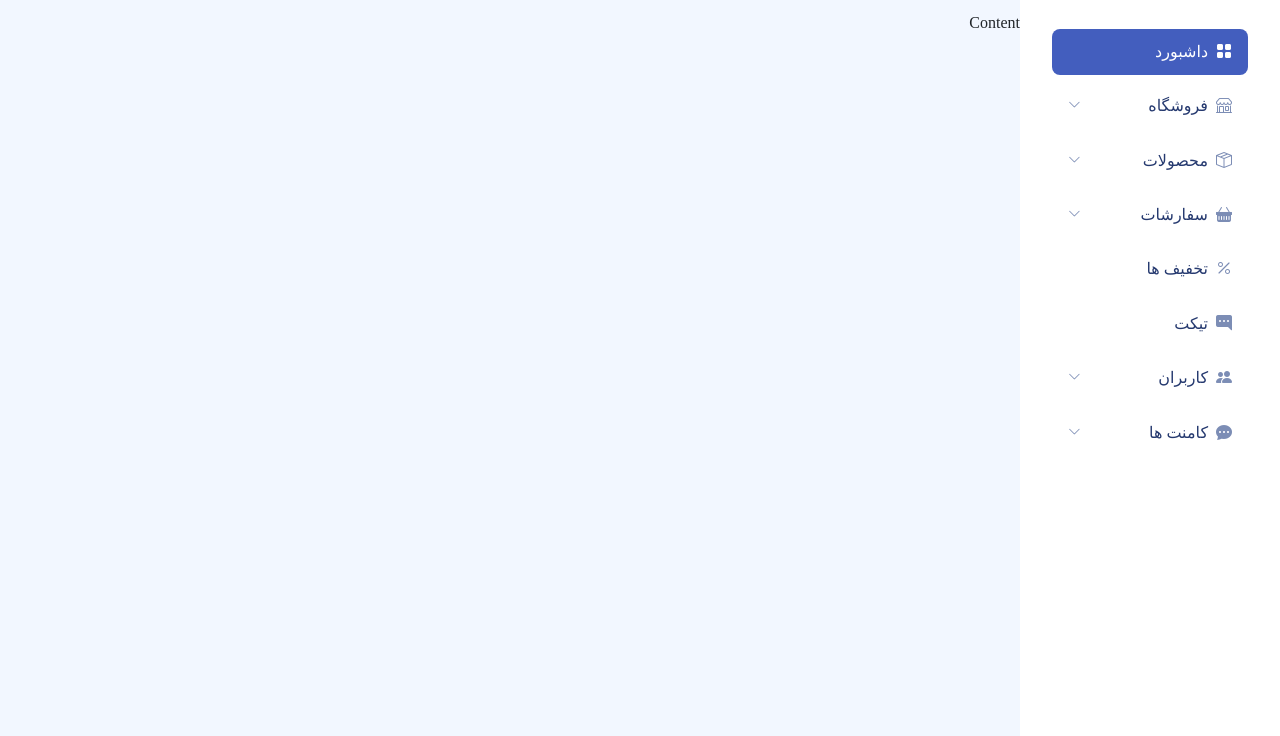
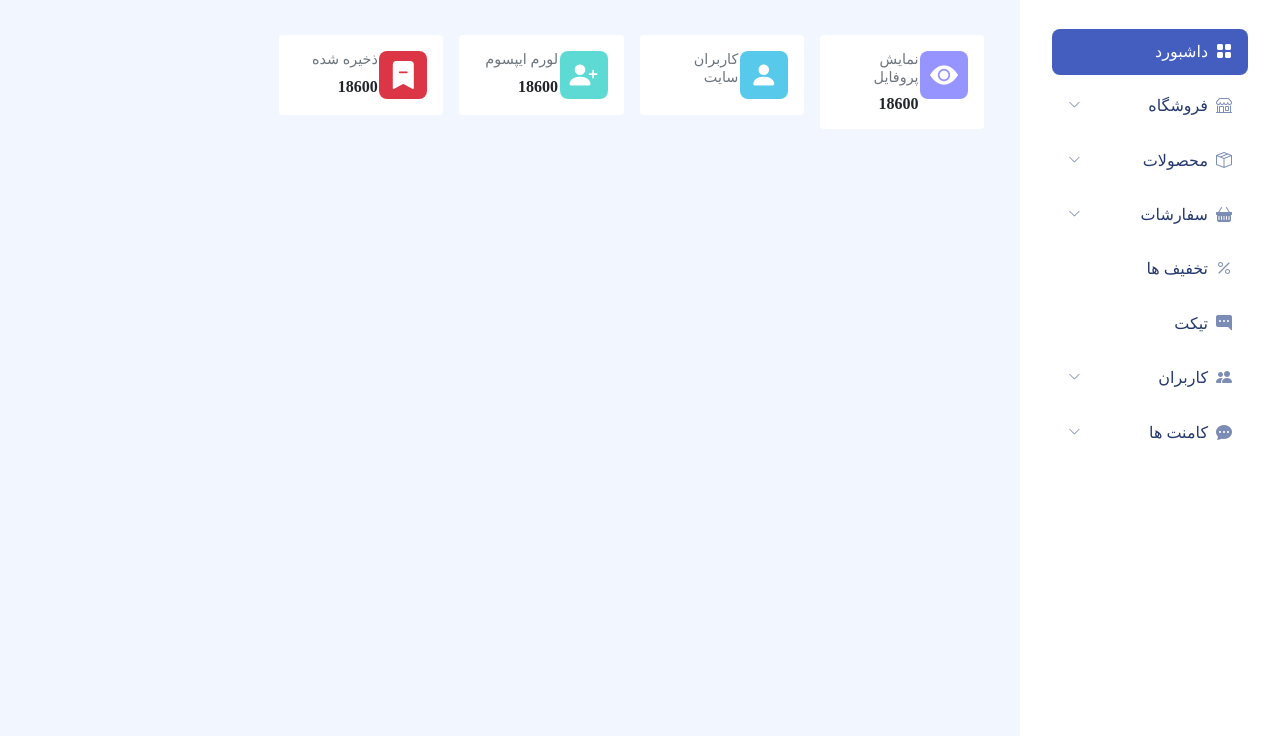
Before and after one commit to AliMoradpour/AdminPanel, a plain HTML site: page index.html in a window 1280 px wide. Shown: the part 64-800 px from the top of the page. Drawn offline with nearby package versions, Linux system fonts and the light colour scheme; a script that the page names is missing.

Commit message:
state part

```diff
--- a/assets/css/main.css
+++ b/assets/css/main.css
@@ -11,7 +11,22 @@ body {
 .fs-7 {
   font-size: 0.9rem;
 }
-
+.bg-purple {
+  background-color: #9694ff;
+}
+.bg-blue {
+  background-color: #57caeb;
+}
+.bg-green {
+  background-color: #5ddad4;
+}
+.bg-red {
+  background-color: #5ddad4;
+}
+.lh-0{
+  line-height: 0;
+}
+/* ===== Scroll Bar ===== */
 /* width  */
 ::-webkit-scrollbar {
   width: 6px;
@@ -109,6 +124,14 @@ body {
 .main .toggle-sidebar-icon {
   color: #364b98;
 }
+.main .content .stats-icon{
+  width: 3rem;
+  height: 3rem;
+  border-radius: .5rem;
+  display: flex;
+  align-items: center;
+  justify-content: center;
+}
 @media (min-width: 992px) {
   .main {
     margin-right: 260px;
--- a/index.html
+++ b/index.html
@@ -18,6 +18,12 @@
     />
     <!-- main css  -->
     <link rel="stylesheet" href="./assets/css/main.css" />
+    <!-- Alpine js  -->
+    <script
+      defer
+      src="https://unpkg.com/alpinejs@3.x.x/dist/cdn.min.js"
+    ></script>
+
     <title>AdminPanel | AliMoradpour</title>
   </head>
 
@@ -214,7 +220,11 @@
                   </div>
                 </div>
               </div>
-              <ul class="dropdown-menu" type="button" aria-labelledby="dropdownMenuButton1">
+              <ul
+                class="dropdown-menu"
+                type="button"
+                aria-labelledby="dropdownMenuButton1"
+              >
                 <li class="dropdown-item d-flex align-items-center p-0 my-2">
                   <i class="ps-4 bi bi-people" href="#"></i>
                   <p class="fs-7 ps-3 m-0" href="#">پروفایل</p>
@@ -232,13 +242,133 @@
                   <i class="ps-4 bi bi-box-arrow-right" href="#"></i>
                   <p class="fs-7 ps-3 m-0" href="#">خروج</p>
                 </li>
-
               </ul>
             </div>
           </div>
         </header>
         <!-- content section  -->
-        <div class="content">Content</div>
+        <div class="content p-2 p-lg-4">
+          <div class="container-fluid">
+            <div class="row">
+              <div class="col-xl-9">
+                <!-- stats  -->
+                <div class="row g-3">
+                  <!-- c 1  -->
+                  <div class="col-6 col-xl-3">
+                    <div class="card border-0 rounded">
+                      <div class="card-body">
+                        <div class="row g-3">
+                          <div class="col-md-4">
+                            <!-- icon  -->
+                            <div class="stats-icon bg-purple">
+                              <i
+                                class="bi bi-eye-fill lh-0 fs-3 text-white"
+                              ></i>
+                            </div>
+                          </div>
+                          <div class="col-md-8">
+                            <!-- texes  -->
+                            <h6 class="fs-7 text-muted">نمایش پروفایل</h6>
+                            <h6
+                              class="fw-bold mb-0 purecounter"
+                              data-purecounter-start="0"
+                              data-purecounter-end="18600"
+                            >
+                              18600
+                            </h6>
+                          </div>
+                        </div>
+                      </div>
+                    </div>
+                  </div>
+                  <!-- c 2  -->
+                  <div class="col-6 col-xl-3">
+                    <div class="card border-0 rounded">
+                      <div class="card-body">
+                        <div class="row g-3">
+                          <div class="col-md-4">
+                            <!-- icon  -->
+                            <div class="stats-icon bg-blue">
+                              <i
+                                class="bi bi-person-fill lh-0 fs-3 text-white"
+                              ></i>
+                            </div>
+                          </div>
+                          <div class="col-md-8">
+                            <!-- texes  -->
+                            <h6 class="fs-7 text-muted">کاربران سایت</h6>
+                            <h6
+                              class="fw-bold mb-0 purecounter"
+                              data-purecounter-start="0"
+                              data-purecounter-end="125000"
+                            ></h6>
+                          </div>
+                        </div>
+                      </div>
+                    </div>
+                  </div>
+                  <!-- c 3  -->
+                  <div class="col-6 col-xl-3">
+                    <div class="card border-0 rounded">
+                      <div class="card-body">
+                        <div class="row g-3">
+                          <div class="col-md-4">
+                            <!-- icon  -->
+                            <div class="stats-icon bg-green">
+                              <i
+                                class="bi bi-person-plus-fill lh-0 fs-3 text-white"
+                              ></i>
+                            </div>
+                          </div>
+                          <div class="col-md-8">
+                            <!-- texes  -->
+                            <h6 class="fs-7 text-muted">لورم ایپسوم</h6>
+                            <h6
+                              class="fw-bold mb-0 purecounter"
+                              data-purecounter-start="0"
+                              data-purecounter-end="2500"
+                            >
+                              18600
+                            </h6>
+                          </div>
+                        </div>
+                      </div>
+                    </div>
+                  </div>
+                  <!-- c 4  -->
+                  <div class="col-6 col-xl-3">
+                    <div class="card border-0 rounded">
+                      <div class="card-body">
+                        <div class="row g-3">
+                          <div class="col-md-4">
+                            <!-- icon  -->
+                            <div class="stats-icon bg-danger">
+                              <i
+                                class="bi bi-bookmark-dash-fill lh-0 fs-3 text-white"
+                              ></i>
+                            </div>
+                          </div>
+                          <div class="col-md-8">
+                            <!-- texes  -->
+                            <h6 class="fs-7 text-muted">ذخیره شده</h6>
+                            <h6
+                              class="fw-bold mb-0 purecounter"
+                              data-purecounter-start="0"
+                              data-purecounter-end="469"
+                            >
+                              18600
+                            </h6>
+                          </div>
+                        </div>
+                      </div>
+                    </div>
+                  </div>
+                </div>
+              </div>
+              <div class="col-xl-3"></div>
+            </div>
+          </div>
+        </div>
       </section>
     </section>
 
@@ -248,11 +378,8 @@
       integrity="sha384-/bQdsTh/da6pkI1MST/rWKFNjaCP5gBSY4sEBT38Q/9RBh9AH40zEOg7Hlq2THRZ"
       crossorigin="anonymous"
     ></script>
-    <!-- main js  -->
-    <script
-      defer
-      src="https://unpkg.com/alpinejs@3.3.4/dist/cdn.min.js"
-    ></script>
+    <!-- PureCounterJs  -->
+    <script src="https://cdn.jsdelivr.net/npm/@srexi/purecounterjs/dist/purecounter_vanilla.js"></script>
     <!-- Alpine js  -->
     <script>
       document.addEventListener("alpine:init", () => {
@@ -271,6 +398,9 @@
             },
           }));
       });
+
+      // PureCounterJs
+      new PureCounter();
     </script>
   </body>
 </html>
```
